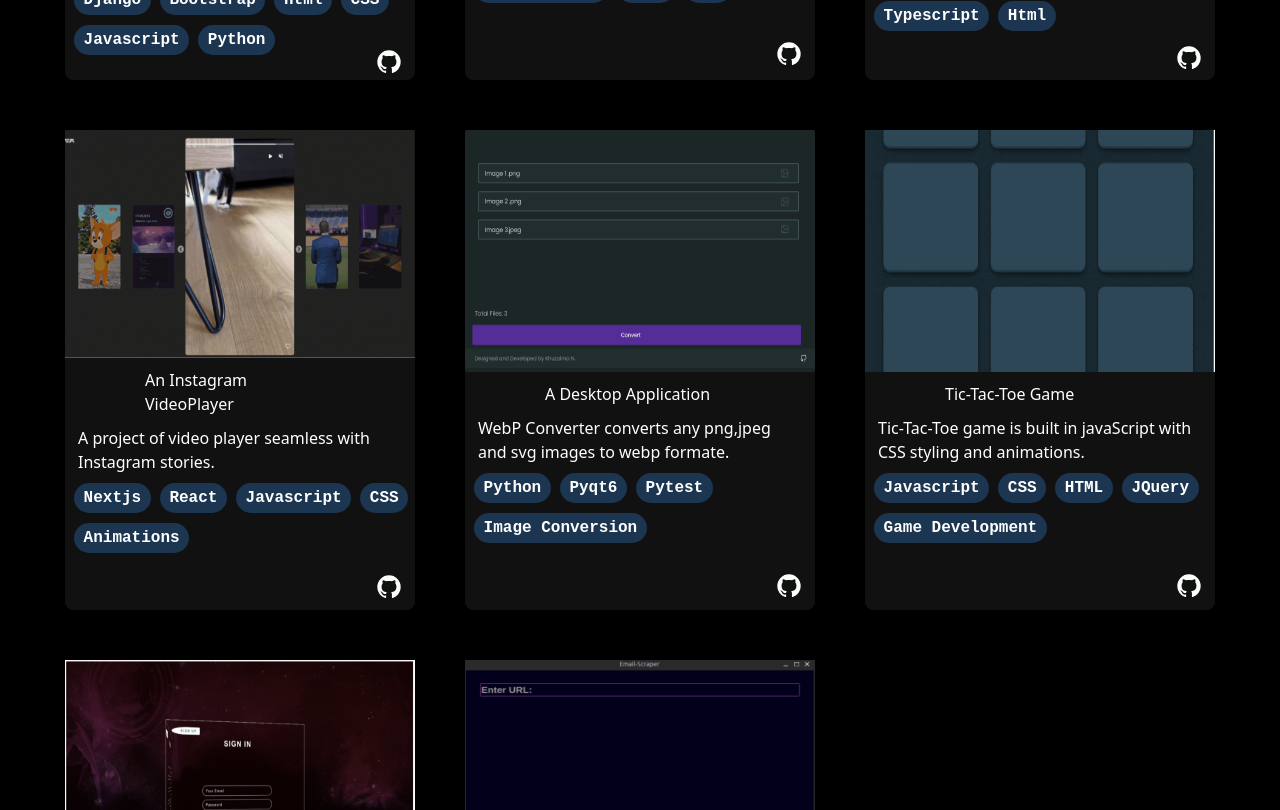
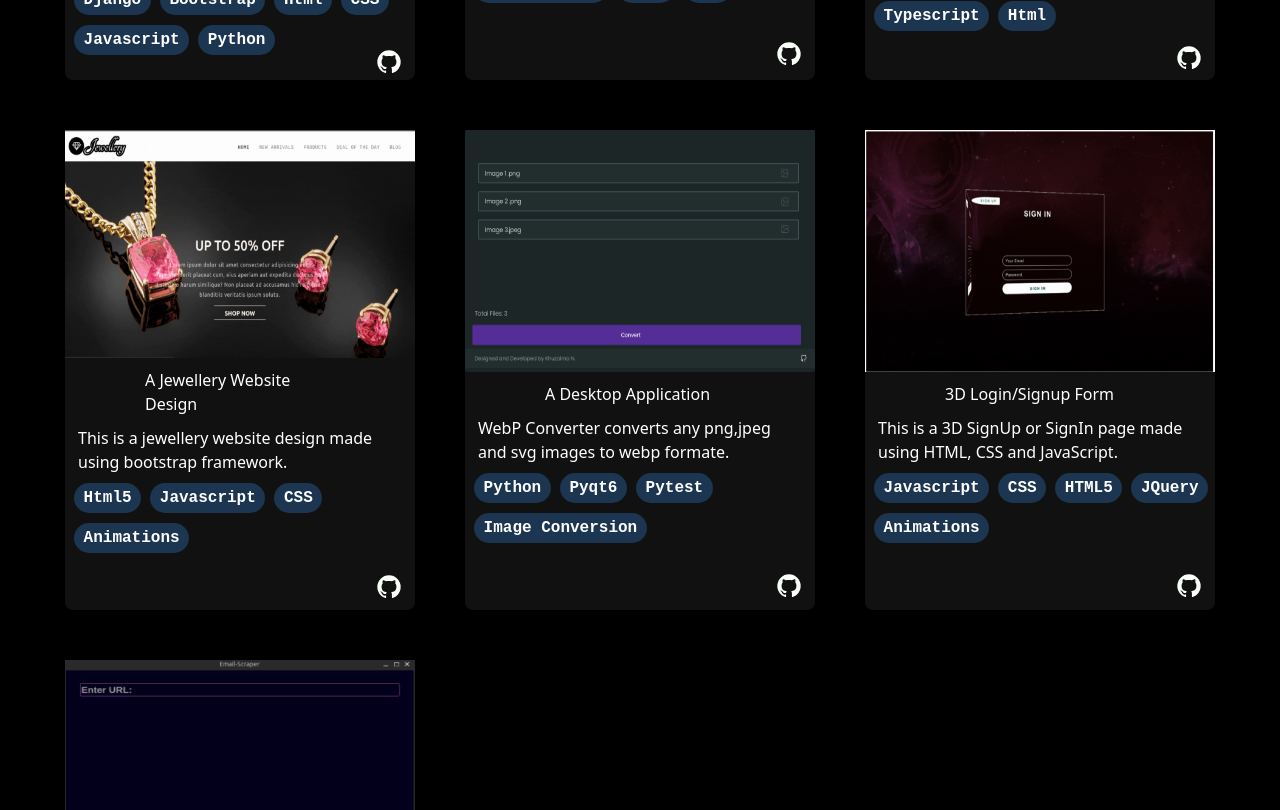
Before and after one commit to kzmfhm/my-portfolio, a React (Create React App) app: page /projects in a window 1280 px wide. Shown: the part 620-1430 px from the top of the page. Built offline with nearby package versions, Linux system fonts and the light colour scheme.

Commit message:
refactor projects

```diff
--- a/src/pages/Projects/ProjectCard.js
+++ b/src/pages/Projects/ProjectCard.js
@@ -1,5 +1,4 @@
-// ProjectCard.js
-import React from "react";
+
 import githubImage from "../../images/svg/github.svg";
 import "./style.css";
 
--- a/src/pages/Projects/index.jsx
+++ b/src/pages/Projects/index.jsx
@@ -1,13 +1,11 @@
-import React from 'react';
 import Navbar from '../../components/Navbar';
 import Footer from '../../components/Footer';
 import ProjectCard from './ProjectCard';
 import './style.css';
 import scraperGif from '../../images/gif/scraper.gif';
 import webpGif from '../../images/gif/first-project.gif';
-import gameGif from '../../images/gif/tic-act-game.gif';
 import loginImage from '../../images/gif/signup.gif';
-import InstaGif from '../../images/gif/instagram.gif';
+import jewelleryGif from '../../images/gif/bootstrap-project.gif';
 import foodGif from '../../images/gif/food-website.gif';
 import showroomGif from '../../images/gif/mobile-showroom.gif'
 import PortfolioGif from '../../images/gif/portfolio-website.gif';
@@ -35,11 +33,11 @@ const projectsData = [
     githubLink: 'https://github.com/kzmfhm/flavor-craft-food-website',
   },
   {
-    title: 'An Instagram VideoPlayer',
-    image: InstaGif,
-    description: 'A project of video player seamless with Instagram stories.',
-    technologies: ['Nextjs', 'React', 'Javascript', 'CSS','Animations',],
-    githubLink: 'https://github.com/kzmfhm/instagram-stories',
+    title: 'A Jewellery Website Design',
+    image: jewelleryGif,
+    description: 'This is a jewellery website design made using bootstrap framework.',
+    technologies: ['Html5', 'Javascript', 'CSS','Animations',],
+    githubLink: 'https://github.com/kzmfhm/bootstrap-website-template',
   },
   {
     title: '  A Desktop Application',
@@ -47,13 +45,6 @@ const projectsData = [
     description: 'WebP Converter converts any png,jpeg and svg images to webp formate.',
     technologies: ['Python', 'Pyqt6', 'Pytest', 'Image Conversion',],
     githubLink: "https://github.com/kzmfhm/pyqt6-webp-file-converter",
-  },
-  {
-    title: 'Tic-Tac-Toe Game',
-    image: gameGif,
-    description: 'Tic-Tac-Toe game is built in javaScript with CSS styling and animations.',
-    technologies: [ 'Javascript', 'CSS', 'HTML','JQuery', 'Game Development'],
-    githubLink: "https://github.com/kzmfhm/tic-tac-toe-game.git" ,
   },
   {
     title: '3D Login/Signup Form',
```
Also changed, not shown: src/images/gif/bootstrap-project.gif (added), src/images/gif/instagram.gif (deleted).
